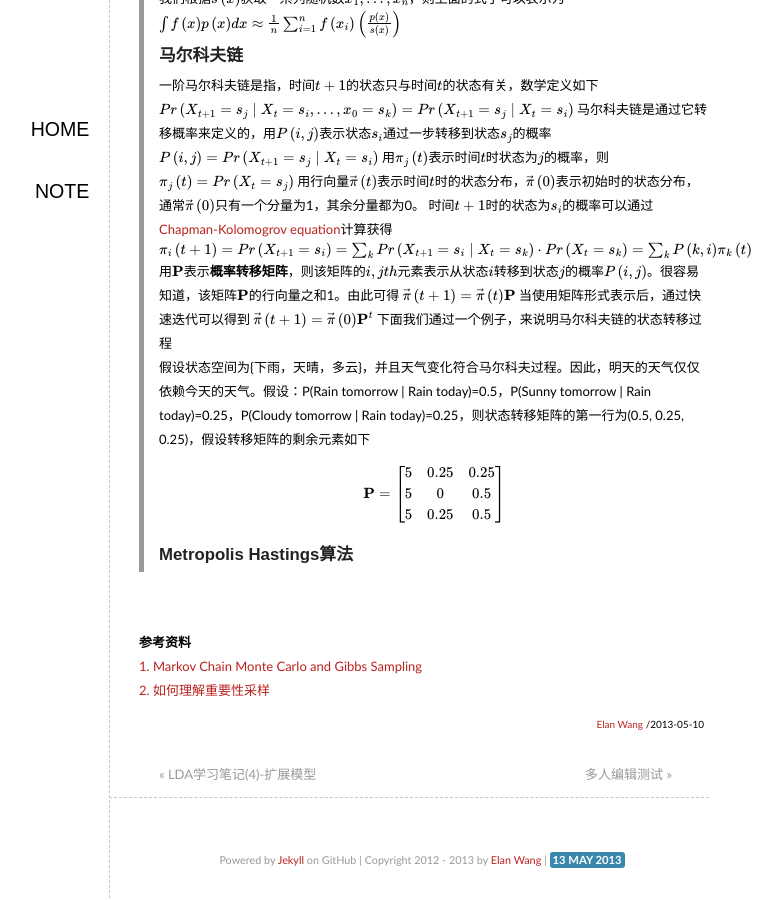
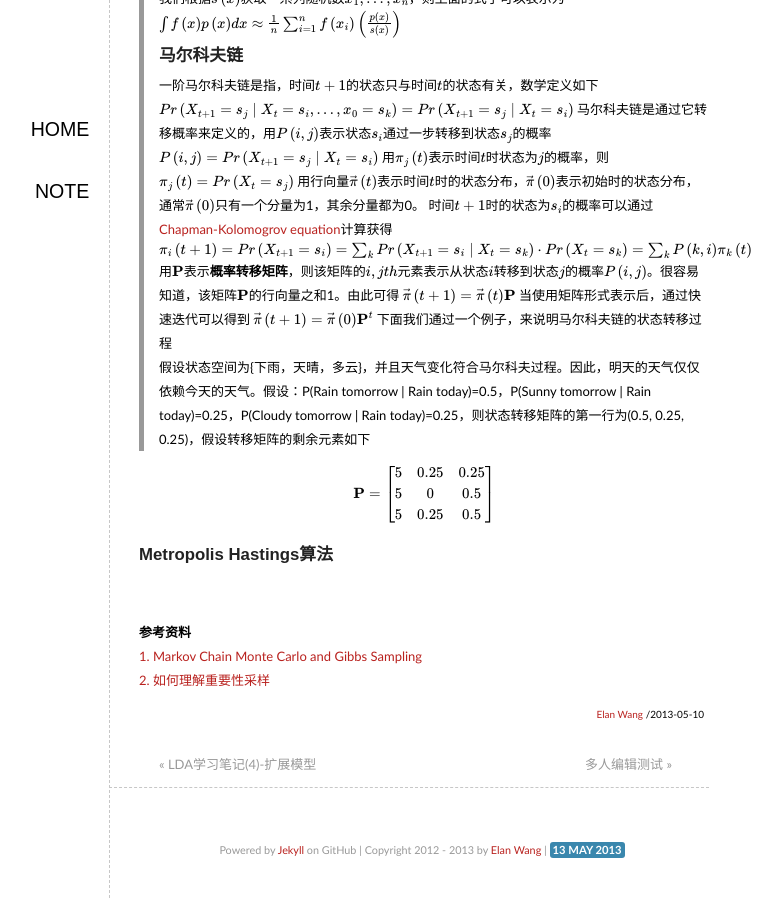
Before and after one commit to elan2wang/note, a Jekyll site: the page built from _posts/2013-05-10-LDA-note-mcmc-gibbs.md, in a window 1280 px wide and 900 px high, scrolled down 1009 px. Shown: the whole window, without its empty margins (291-1073 px from the left). Built offline with Jekyll 4.4.1, drawn with Linux system fonts in a browser that asks for light colours; formulas are drawn with MathJax 3.

Commit message:
edit LDA note MCMC and Gibbs sampling

```diff
--- a/_posts/2013-05-10-LDA-note-mcmc-gibbs.md
+++ b/_posts/2013-05-10-LDA-note-mcmc-gibbs.md
@@ -76,14 +76,14 @@ $$
 $$
 下面我们通过一个例子，来说明马尔科夫链的状态转移过程
 >假设状态空间为{下雨，天晴，多云}，并且天气变化符合马尔科夫过程。因此，明天的天气仅仅依赖今天的天气。假设：P(Rain tomorrow | Rain today)=0.5，P(Sunny tomorrow | Rain today)=0.25，P(Cloudy tomorrow | Rain today)=0.25，则状态转移矩阵的第一行为(0.5, 0.25, 0.25)，假设转移矩阵的剩余元素如下
-><p>$$
->\mathbf{P}=
->\begin{bmatrix}
->5 & 0.25 & 0.25 \\
->5 & 0 & 0.5  \\
->5 & 0.25 & 0.5  \\
->\end{bmatrix}
->$$</p>
+<p>$$
+\mathbf{P}=
+\begin{bmatrix}
+5 & 0.25 & 0.25 \\
+5 & 0 & 0.5  \\
+5 & 0.25 & 0.5  \\
+\end{bmatrix}
+$$</p>
 ###Metropolis Hastings算法
 
 
```
